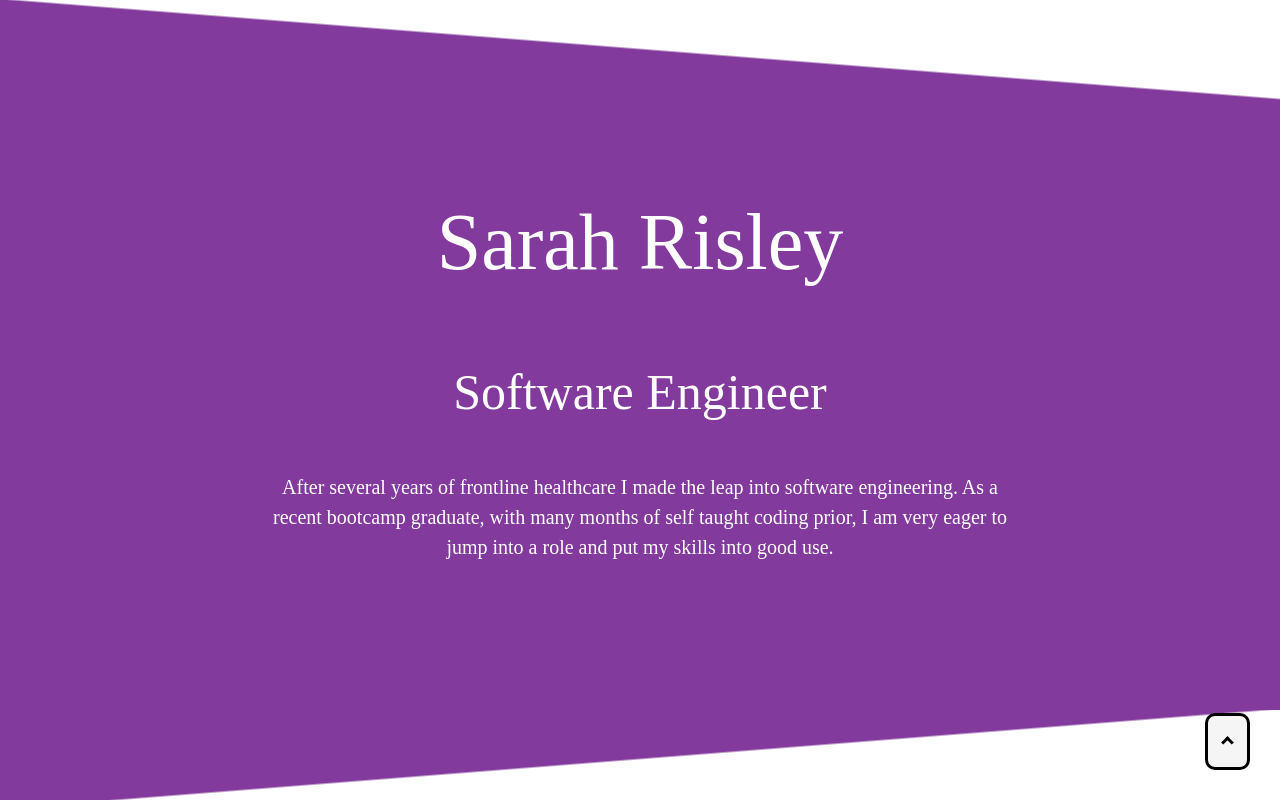
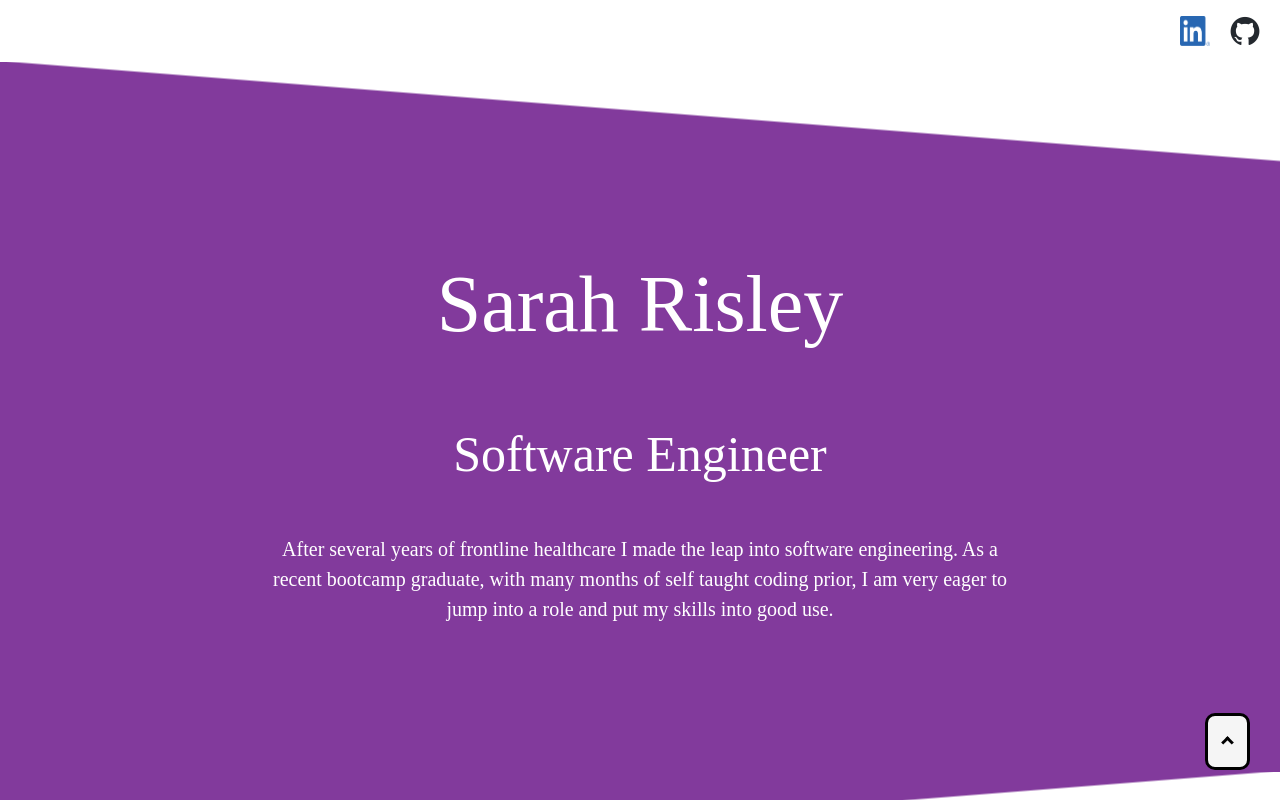
Before and after one commit to SaRisley/digital-portfolio, a React (Vite) app: page / in a window 1280 px wide. Shown: the top 800 px of the page. Built offline with nearby package versions, Linux system fonts and the light colour scheme; no server answers.

Commit message:
adding socials links in header

```diff
--- a/src/App.css
+++ b/src/App.css
@@ -167,3 +167,18 @@ p {
 .scrollbutton:hover {
 background-color: #555; /* Add a dark-grey background on hover */
 }
+
+.heading-content{
+  display: inline;
+  font-size: 20px;
+  font-family:'wire one', serif;
+  font-weight:normal;
+  margin-right: 20px;
+}
+
+.img-header{
+  float: right;
+  margin-right: 20px;
+  width: 30px;
+  height: 30px;
+}
--- a/src/App.jsx
+++ b/src/App.jsx
@@ -3,11 +3,13 @@ import AboutMe from "./components/AboutMe";
 import Projects from "./components/Projects";
 import Joke from "./components/Joke";
 import ScrollToTop from "./components/ScrollToTop";
+import Header from "./components/Header";
 
 function App() {
   return (
     <>
       <ScrollToTop/>
+      <header><Header/></header>
       <div className="skew-c"></div>
         <div className="colour-block">
           <AboutMe/>
--- /dev/null
+++ b/src/components/Header.jsx
@@ -0,0 +1,13 @@
+const Header = () => {
+
+
+    return(
+        <ul className="header">
+            <li className="heading-content"><a href='https://github.com/SaRisley'><img src='src/images/github-mark.png' className='img-header'></img></a></li>
+            <li className="heading-content"><a href='https://www.linkedin.com/in/sarah-risley-0a5064163/'><img src='src/images/linkedIn-mark.png' className='img-header'></img></a></li>
+        </ul>
+    );
+
+};
+
+export default Header;
```
Also changed, not shown: src/images/linkedIn-mark.png (added).
